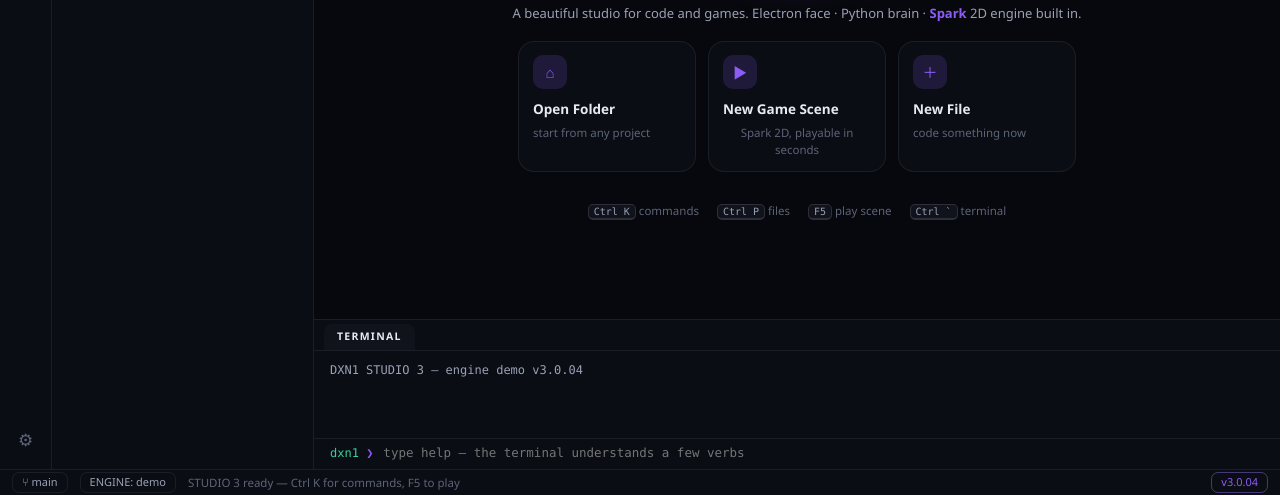
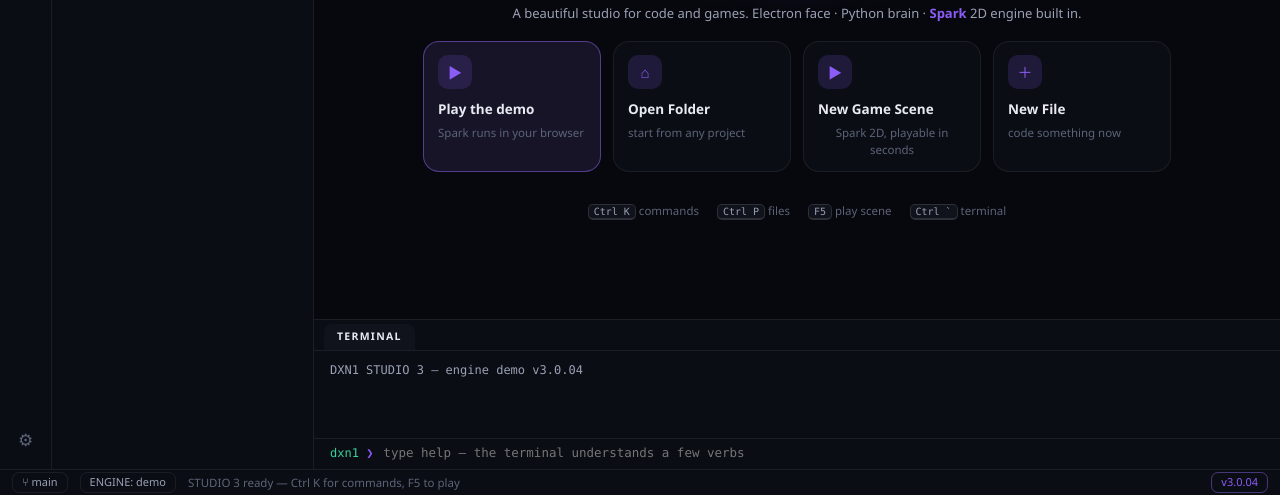
Before and after one commit to DXN1-0DAY/DXN1-STUDIO, a website: page renderer/index.html in a window 1280 px wide. Shown: the part 305-800 px from the top of the page. Drawn offline with Linux system fonts and the light colour scheme.

Commit message:
feat: 'Play the demo' hero card — the studio greets you running
The welcome screen's first card opens the playground scene and
starts the run immediately — one click from hero to playing.
Accent-styled card. QA 52/52.

```diff
--- a/renderer/app.js
+++ b/renderer/app.js
@@ -2117,6 +2117,10 @@ function wire() {
     b.onclick = () => setFontSize(Number(b.dataset.fs)));
 
   // welcome
+  $("hero-play").onclick = async () => {
+    await openScene("scenes/playground.dxn1.json");
+    if (!GAME.running) playScene();
+  };
   $("hero-open").onclick = openFolder;
   $("hero-scene").onclick = newScene;
   $("hero-newfile").onclick = newFile;
--- a/renderer/index.html
+++ b/renderer/index.html
@@ -139,6 +139,10 @@
         <p class="hero-sub">A beautiful studio for code and games.
           Electron face · Python brain · <b>Spark</b> 2D engine built in.</p>
         <div class="hero-actions">
+          <button class="hero-card accent" id="hero-play">
+            <span class="hc-ico">▶</span><b>Play the demo</b>
+            <small>Spark runs in your browser</small>
+          </button>
           <button class="hero-card" id="hero-open">
             <span class="hc-ico">⌂</span><b>Open Folder</b>
             <small>start from any project</small>
--- a/renderer/styles.css
+++ b/renderer/styles.css
@@ -326,6 +326,11 @@ kbd {
   display: flex; flex-direction: column; gap: 4px; align-items: flex-start;
   transition: transform .15s, border-color .15s, box-shadow .15s;
 }
+.hero-card.accent {
+  border-color: color-mix(in srgb, var(--accent) 45%, var(--border));
+  background: color-mix(in srgb, var(--accent) 9%, var(--bg1));
+}
+.hero-card.accent .hc-ico { color: var(--accent); }
 .hero-card:hover {
   transform: translateY(-3px); border-color: color-mix(in srgb, var(--accent) 55%, var(--border));
   box-shadow: var(--shadow);
```
